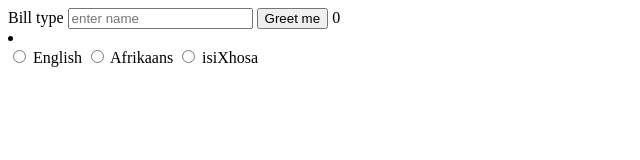
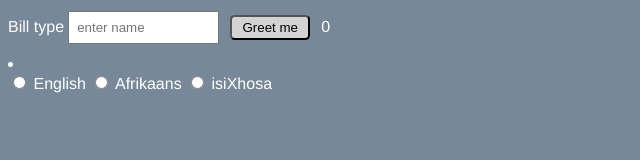
Before and after one commit to JodyFortuin/greet, a plain HTML site: page index.html in a window 1280 px wide. Shown: the whole page, without its empty margins (0-640 px from the left). Drawn offline with Linux system fonts and the light colour scheme; files whose address does not match are found by name.

Commit message:
Update greet.css

```diff
--- a/greet.css
+++ b/greet.css
@@ -1,10 +1,23 @@
 
-#tagplay-widget-styling-example.tagplay-widget p.tagplay-media-username {
-  position:static;
-  background:none;
-  margin:0;
-  padding:0;
-  font-size:16px;
-  font-weight:bold;
-  text-align:left;
-}
+input[type="text"] {
+	width: 10em;
+	padding: 0.5em;
+  }
+
+  button[type="button"] {
+    margin: 0.5em;
+    width: 6em;
+    padding: 0.25em;
+    background-color: lightgrey;
+    border-radius: 0.35em;
+    }
+
+body {
+	font-family: 'Franklin Gothic Medium', 'Arial Narrow', Arial, sans-serif;
+	color: white;
+	background-color:lightslategrey;
+  }
+
+  .greeting {
+	margin: 0.5em;
+  }
```
